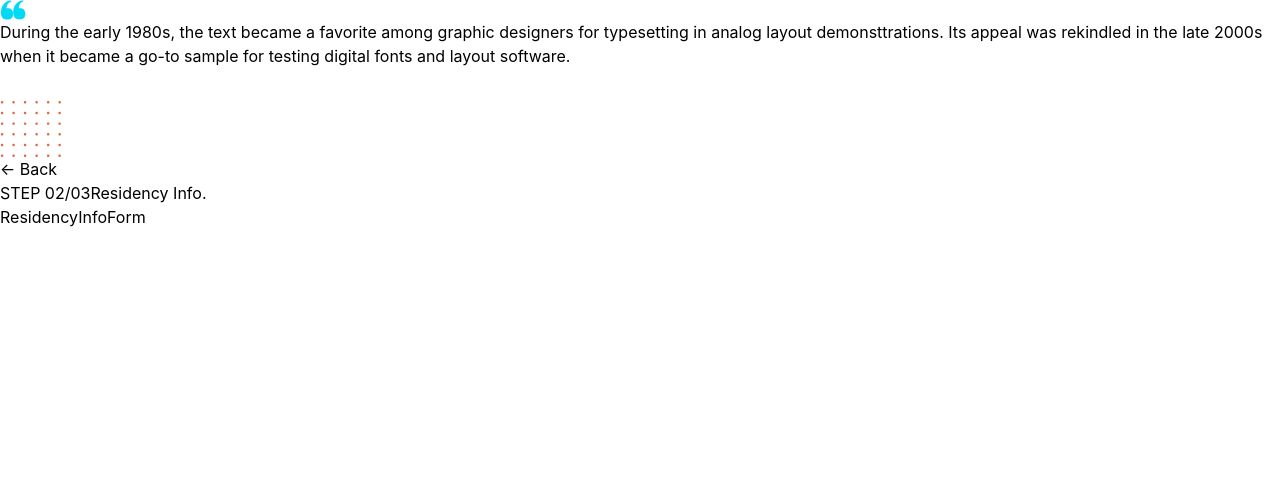
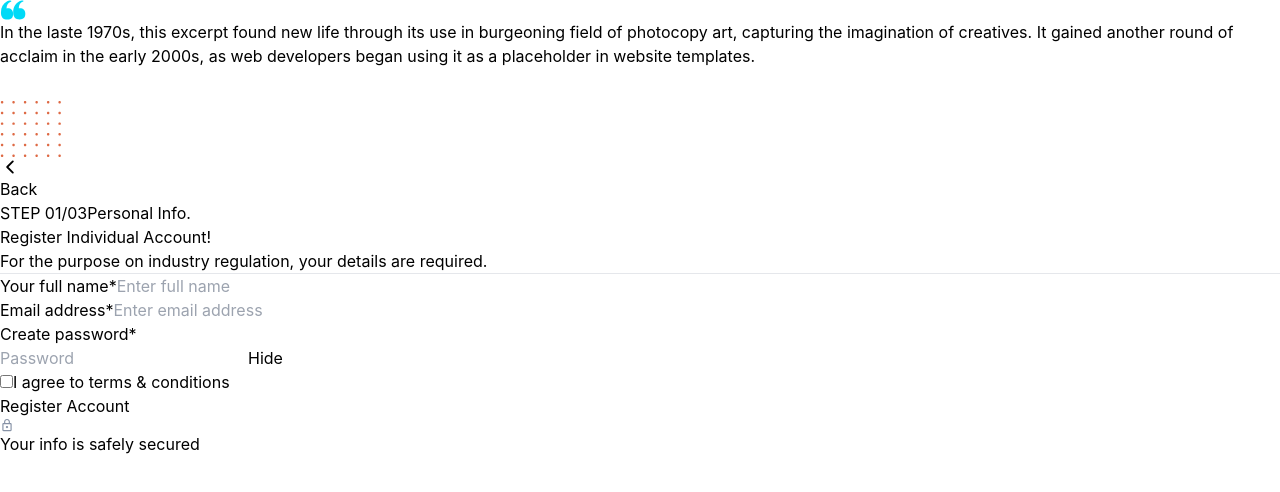
Before and after one commit to aljaz-ferenc/onboarding-flow, a React (Vite) app: page /individual in a window 1280 px wide. Shown: the top 492 px of the page. Built offline with nearby package versions, Linux system fonts and the light colour scheme.

Commit message:
create personal-info form and custom input fields

```diff
--- a/package.json
+++ b/package.json
@@ -12,6 +12,7 @@
   "dependencies": {
     "react": "^18.2.0",
     "react-dom": "^18.2.0",
+    "react-hook-form": "^7.51.3",
     "react-icons": "^5.1.0",
     "react-router-dom": "^6.22.3"
   },
--- /dev/null
+++ b/src/components/FormWrapper.tsx
@@ -0,0 +1,27 @@
+import React from "react";
+import Header from "./Header";
+import padlock from "/public/padlock.svg";
+
+type FormWrapperProps = {
+  title: string;
+  description: string;
+  children: React.ReactNode;
+};
+
+//adds styled header and footer, receives input fields as children
+export default function FormWrapper({
+  title,
+  description,
+  children,
+}: FormWrapperProps) {
+  return (
+    <div className=" mt-auto max-w-[415px] self-center mx-auto p-1">
+      <Header title={title} description={description} />
+      <hr className="my-4 text-gray" />
+      {children}
+      <p className="text-sm text-gray text-center flex gap-2 text-[12px] justify-center mt-5">
+        <img src={padlock} /> <span>Your info is safely secured</span>
+      </p>
+    </div>
+  );
+}
--- a/src/components/individual-account/PersonalInfoForm.tsx
+++ b/src/components/individual-account/PersonalInfoForm.tsx
@@ -1,12 +1,71 @@
 import React from "react";
+import FormWrapper from "../FormWrapper";
+import TextInput from "../ui/TextInput";
+import PasswordInput from "../ui/PasswordInput";
+import CheckboxInput from "../ui/CheckboxInput";
+import FormSubmitButton from "../ui/FormSubmitButton";
+import { useForm } from "react-hook-form";
 
 type PersonalInfoFormProps = {
   setStep: React.Dispatch<React.SetStateAction<number>>;
 };
 
-export default function PersonalInfoForm({setStep}: PersonalInfoFormProps) {
+export default function PersonalInfoForm({ setStep }: PersonalInfoFormProps) {
+  const { register } = useForm();
+
+  function onSubmit() {
+    setStep((prev) => prev + 1);
+  }
 
   return (
-    <div>PersonalInfoForm</div>
-  )
+    <FormWrapper
+      title="Register Individual Account!"
+      description="For the purpose on industry regulation, your details are required."
+    >
+      <form onSubmit={onSubmit} className="flex flex-col gap-10">
+        <TextInput
+          name="name"
+          placeholder="Enter full name"
+          label="Your full name"
+          required
+          register={register}
+          error={""}
+        />
+        <TextInput
+          name="email"
+          placeholder="Enter email address"
+          label="Email address"
+          required
+          register={register}
+          error={""}
+        />
+        <PasswordInput
+          name="password"
+          placeholder="Password"
+          label="Create password"
+          required
+          register={register}
+          error={""}
+        />
+        <CheckboxInput
+          name="terms"
+          error={""}
+          label={<TermsLabel />}
+          register={register}
+        />
+        <FormSubmitButton>Register Account</FormSubmitButton>
+      </form>
+    </FormWrapper>
+  );
 }
+
+function TermsLabel() {
+  return (
+    <>
+      I agree to{" "}
+      <a href="#" className="text-blue-500 underline">
+        terms & conditions
+      </a>
+    </>
+  );
+}
--- /dev/null
+++ b/src/components/individual-account/StepTracker.tsx
@@ -0,0 +1,32 @@
+import React, { SetStateAction } from "react";
+import { IoChevronBackOutline } from "react-icons/io5";
+import data from "../../data/data.json";
+import { useNavigate } from "react-router-dom";
+
+type StepTrackerProps = {
+  step: number;
+  setStep: React.Dispatch<SetStateAction<number>>;
+};
+
+export default function StepTracker({ step, setStep }: StepTrackerProps) {
+  const navigate = useNavigate();
+  return (
+    <div className="flex w-full justify-between">
+      <div
+        onClick={() => (step > 0 ? setStep((prev) => prev - 1) : navigate("/"))}
+        className="text-gray text-[16px] font-[600] flex items-center gap-2"
+      >
+        <IoChevronBackOutline size={20} /> Back
+      </div>
+      <div className="flex flex-col text-right">
+        <span className="text-[#BDBDBD] font-[500] text-[14px]">
+          STEP {(step + 1).toString().padStart(2, "0")}/
+          {data.steps.length.toString().padStart(2, "0")}
+        </span>
+        <span className="text-[16px] font-[600] text-gray">
+          {data.steps[step]}
+        </span>
+      </div>
+    </div>
+  );
+}
--- /dev/null
+++ b/src/components/ui/CheckboxInput.tsx
@@ -0,0 +1,29 @@
+import React from "react";
+import { UseFormRegister } from "react-hook-form";
+
+type CheckboxInputProps = {
+  register: UseFormRegister<any>;
+  name: string;
+  label: string | React.ReactNode;
+  error?: string;
+};
+
+export default function CheckboxInput({
+  register,
+  label,
+  error,
+  name,
+}: CheckboxInputProps) {
+  return (
+    <div className="flex flex-col">
+      <div>
+        <input type="checkbox" {...register(name)} id={name} />
+        <label className="ml-1" htmlFor={name}>
+          {label}
+        </label>
+      </div>
+
+      {error && <small className="text-red-500">{error}</small>}
+    </div>
+  );
+}
--- /dev/null
+++ b/src/components/ui/FormSubmitButton.tsx
@@ -0,0 +1,10 @@
+export default function FormSubmitButton({ children }: any) {
+  return (
+    <button
+      type="submit"
+      className="w-full bg-blue-500 py-3 text-white rounded"
+    >
+      {children}
+    </button>
+  );
+}
--- /dev/null
+++ b/src/components/ui/PasswordInput.tsx
@@ -0,0 +1,53 @@
+import { useState } from "react";
+import { UseFormRegister } from "react-hook-form";
+
+type InputProps = {
+  register: UseFormRegister<any>;
+  name: string;
+  placeholder: string;
+  label: string;
+  error?: string | null;
+  required?: boolean;
+};
+
+export default function PasswordInput({
+  register,
+  name,
+  placeholder,
+  label,
+  error,
+  required,
+}: InputProps) {
+  const [isFocused, setIsFocused] = useState(false);
+  const [show, setShow] = useState(false);
+
+  return (
+    <div className="flex flex-col gap-2">
+      <label htmlFor="" className={`${error ? "text-red-500" : ""} form-label`}>
+        {label}
+        {required && <span className="text-red-500">*</span>}
+      </label>
+      <div
+        className={`flex form-input items-center justify-between border px-2 py-3 rounded w-full pl-1 ${
+          isFocused && "outline outline-blue-500"
+        }`}
+      >
+        <input
+          type={show ? "text" : "password"}
+          {...register(name)}
+          placeholder={placeholder}
+          className="w-full outline-none px-5"
+          onFocus={() => setIsFocused(true)}
+          onBlur={() => setIsFocused(false)}
+        />
+        <span
+          className="cursor-pointer mx-2"
+          onClick={() => setShow((prev) => !prev)}
+        >
+          {show ? "Show" : "Hide"}
+        </span>
+      </div>
+      {error && <small className="text-red-500">{error}</small>}
+    </div>
+  );
+}
--- /dev/null
+++ b/src/components/ui/TextInput.tsx
@@ -0,0 +1,39 @@
+import { UseFormRegister } from "react-hook-form";
+
+type InputProps = {
+  register: UseFormRegister<any>;
+  name: string;
+  placeholder: string;
+  label: string;
+  error?: string | null;
+  required?: boolean;
+};
+
+export default function TextInput({
+  register,
+  name,
+  placeholder,
+  label,
+  error,
+  required,
+}: InputProps) {
+  return (
+    <div className="flex flex-col gap-2">
+      <label
+        className={`${error ? "text-red-500" : ""} form-label`}
+        htmlFor={name}
+      >
+        {label}
+        {required && <span className="text-red-500">*</span>}
+      </label>
+      <input
+        type="text"
+        id={name}
+        {...register(name)}
+        placeholder={placeholder}
+        className="form-input"
+      />
+      {error && <small className="text-red-500">{error}</small>}
+    </div>
+  );
+}
--- a/src/index.css
+++ b/src/index.css
@@ -12,17 +12,23 @@
   -moz-osx-font-smoothing: grayscale;
 }
 
-*{
+* {
   margin: 0;
   padding: 0;
   box-sizing: border-box;
 }
 
-@layer components{
-  .link{
-    @apply text-[#1565D8]
+@layer components {
+  .link {
+    @apply text-[#1565D8];
   }
-  .text-gray{
-    @apply text-[#8692A6]
+  .text-gray {
+    @apply text-[#8692A6];
+  }
+  .form-label {
+    @apply text-[#696F79] text-[16px];
+  }
+  .form-input {
+    @apply border h-[64px] px-5 rounded outline-blue-500 text-[14px];
   }
 }
--- a/src/pages/CreateIndividual.tsx
+++ b/src/pages/CreateIndividual.tsx
@@ -6,9 +6,10 @@ import PersonalInfoForm from "../components/individual-account/PersonalInfoForm"
 import ResidencyInfoForm from "../components/individual-account/ResidencyInfoForm";
 import TeamForm from "../components/individual-account/TeamForm";
 import Success from "../components/individual-account/Success";
+import StepTracker from "../components/individual-account/StepTracker";
 
 export default function CreateIndividual() {
-  const [step, setStep] = useState(1);
+  const [step, setStep] = useState(0);
   const navigate = useNavigate();
 
   useEffect(() => {
@@ -25,22 +26,10 @@ export default function CreateIndividual() {
 
   return (
     <PageWrapper pageDescription={data.individualAccount[step]}>
-      <div className="w-full h-full flex flex-col justify-center">
-        {step < 3 && (
-          <div className="flex w-full justify-between">
-            <div onClick={() => setStep((prev) => prev - 1)} className="text-gray text-[16px] font-[600]">&larr; Back</div>
-            <div className="flex flex-col">
-              <span className="text-[#BDBDBD] font-[500] text-[14px]">
-                STEP {(step + 1).toString().padStart(2, "0")}/
-                {data.steps.length.toString().padStart(2, "0")}
-              </span>
-              <span className="text-[16px] font-[600] text-gray">{data.steps[step]}</span>
-            </div>
-          </div>
-        )}
+      <div className="w-full min-h-full flex flex-col justify-center overflow-auto">
+        {step < 3 && <StepTracker step={step} setStep={setStep} />}
         {componentsByStep[step]}
-
-        <div className="mb-auto"></div>
+        <div className="mt-auto"></div>
       </div>
     </PageWrapper>
   );
```
Also changed, not shown: src/components/ui/SelectInput.tsx (added, +42 -0 lines), public/padlock.svg (added), 1 other file (tests, documents, lock files or other folders).
